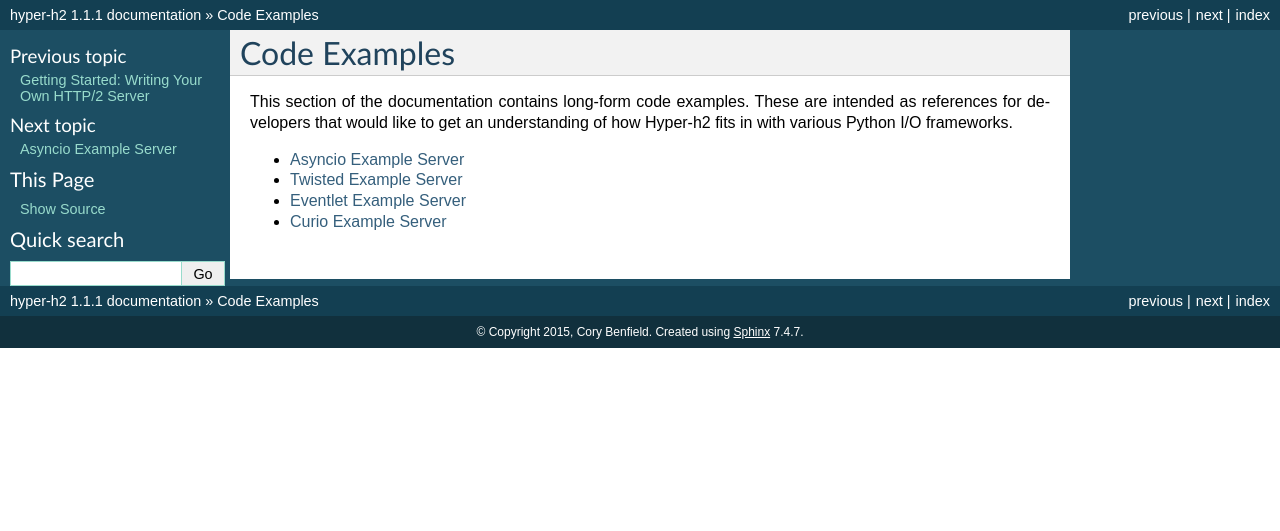
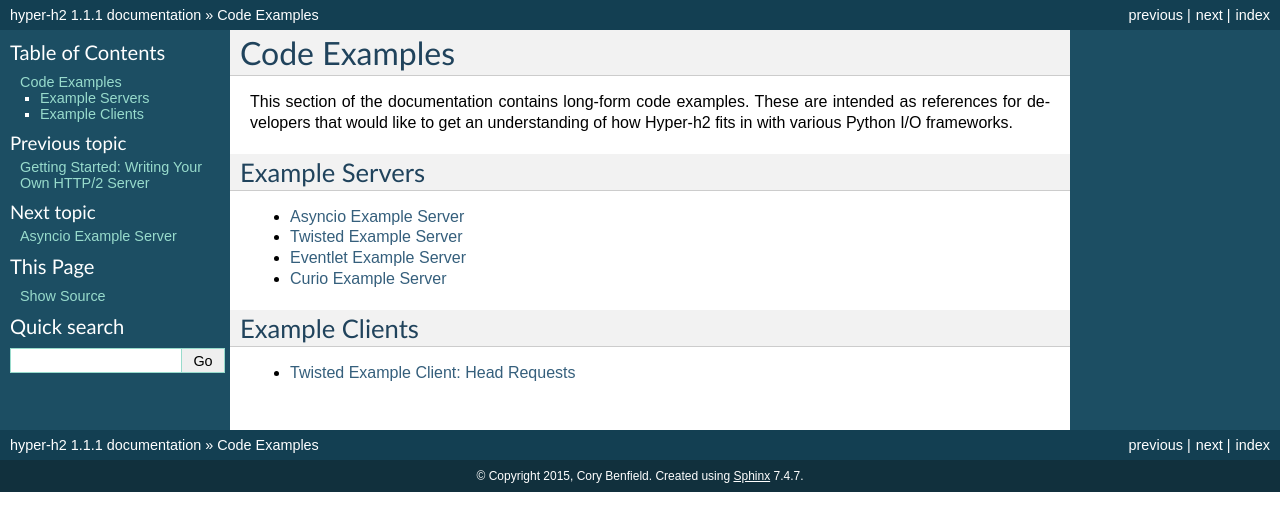
Before and after one commit to python-hyper/h2, a Sphinx documentation site: the page built from docs/source/examples.rst, in a window 1280 px wide. Shown: the top 531 px of the page. Built offline with Sphinx 7.4.7, drawn with Linux system fonts in a browser that asks for light colours.

Commit message:
Add example Twisted client.

```diff
--- a/docs/source/examples.rst
+++ b/docs/source/examples.rst
@@ -4,6 +4,9 @@
 This section of the documentation contains long-form code examples. These are
 intended as references for developers that would like to get an understanding
 of how Hyper-h2 fits in with various Python I/O frameworks.
+
+Example Servers
+---------------
 
 .. toctree::
    :maxdepth: 2
@@ -12,3 +15,11 @@
    twisted-example
    eventlet-example
    curio-example
+
+Example Clients
+---------------
+
+.. toctree::
+   :maxdepth: 2
+
+   twisted-head-example
```
Also changed, not shown: docs/source/twisted-head-example.rst (added, +17 -0 lines).
